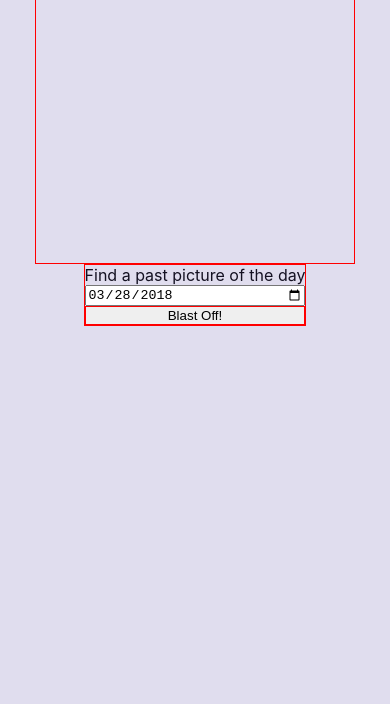
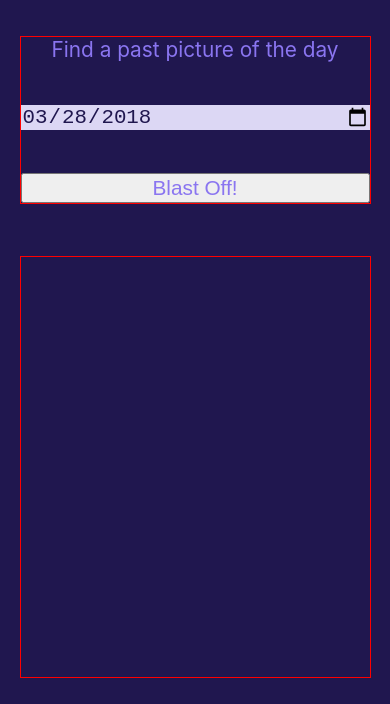
Before and after one commit to fac-13/KLIJ, a website: page public/index.html in a window 390 px wide. Shown: the part 140-844 px from the top of the page. Drawn offline with Linux system fonts and the light colour scheme; files that its build step writes are made by us from their sources; no server answers; files whose address does not match are found by name.

Commit message:
mobile layout created

```diff
--- a/public/index.html
+++ b/public/index.html
@@ -14,14 +14,13 @@
 <body>
   <main>
     <h1 class="header">Picture of The Day</h1>
+    <form class="form">
+      <label for="date">Find a past picture of the day</label>
+      <input id="date" class="form__input" type="date" min="1995-06-16">
+      <button id="submit-button" type="submit" class="form__submit">Blast Off!</button>
+    </form>
 
     <section class="content js-content"></section>
-
-    <form class="form">
-      <label for="date">Find a past picture of the day</label>
-      <input id="date" type="date" min="1995-06-16">
-      <button id="submit-button" type="submit" class="form__submit">Blast Off!</button>
-    </form>
 
   </main>
   <script src="public/index.js"></script>
--- a/public/style.css
+++ b/public/style.css
@@ -2,32 +2,42 @@
     box-sizing: border-box;
 }
 
-/* .clearfix:after {
+:root {
+    --text_color: hsl(250, 80%, 70%);
+}
 
-} */
 
 body {
     font-family: -apple-system, BlinkMacSystemFont, "Segoe UI", Roboto, Helvetica, Arial, sans-serif, "Apple Color Emoji", "Segoe UI Emoji", "Segoe UI Symbol";
     margin: 0;
-    background-color: hsl(250, 33%, 90%);
-    color: hsl(250, 33%, 10%);
+    background-color: hsl(250, 55%, 20%);
+    color: var(--text_color);
+    height: 100vh;
+    display: flex;
+    justify-content: center;
+    text-align: center;
 }
 
 main {
     display: flex;
     flex-direction: column;
 
+    justify-content: space-around;
     align-items: center;
+    height: 100vh;
+    width: 90vw;
+    max-width: 1000px;
 }
 
 .header {
- border: 1px solid red;
+    font-size: 2.5rem;
+    margin: 0;
 }
 
 .content {
     border: 1px solid red;
-    min-width: 20rem;
-    min-height: 20rem;
+    width: 100%;
+    height: 50vh;
 }
 
 .content__title {
@@ -48,12 +58,25 @@ main {
 
 .form {
     border: 1px solid red;
+    width: 100%;
+    height: 20vh;
     display: flex;
     flex-direction: column;
+    justify-content: space-between;
 
+    text-align: center;
+    font-size: 1.3rem;
 }
 
+.form__input {
+    background-color: hsl(250, 55%, 90%);
+    border: none;
+    color: hsl(250, 55%, 20%);
+    font-size: inherit;
+}
+
+
 .form__submit {
-    border: 1px solid red;
-
+    font-size: inherit;
+    color: var(--text_color);;
 }
```
